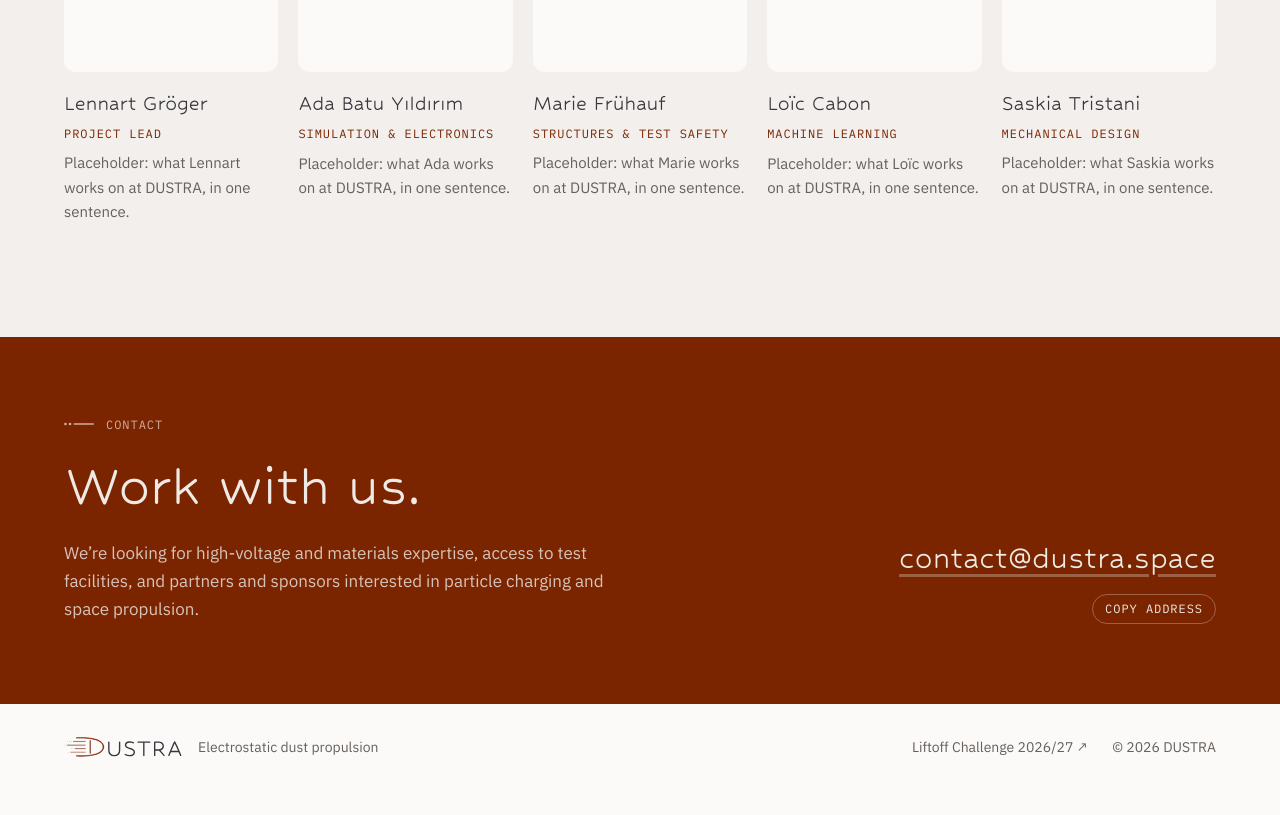
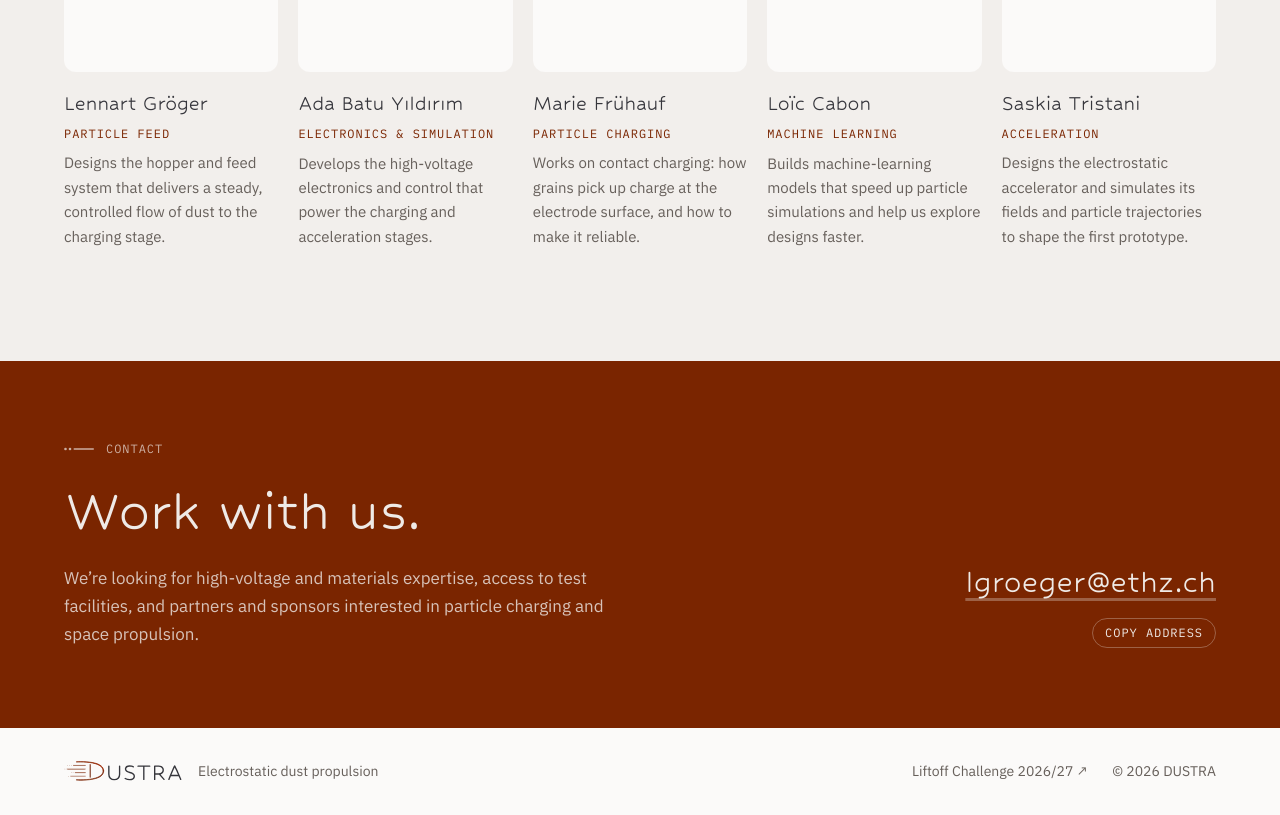
Before and after one commit to Dustra-space/Dustra_Web, a React (Vite) app: page / in a window 1280 px wide. Shown: the part 3900-4715 px from the top of the page. Before the commit the page ends 4691 px from the top, so only its background shows below. Built offline with nearby package versions, Linux system fonts and the light colour scheme.

Commit message:
Update team text

```diff
--- a/src/content.ts
+++ b/src/content.ts
@@ -10,7 +10,7 @@ export const site = {
   name: 'DUSTRA',
   field: 'Electrostatic dust propulsion',
   institution: 'ETH Zurich',
-  email: 'contact@dustra.space',
+  email: 'lgroeger@ethz.ch',
   contactPerson: 'Lennart Gröger',
   contactRole: 'Project lead',
 } as const
@@ -135,28 +135,28 @@ export const team: { eyebrow: string; title: string; blurb: string; members: Mem
   members: [
     {
       name: 'Lennart Gröger',
-      role: 'Project lead',
-      bio: 'Placeholder: what Lennart works on at DUSTRA, in one sentence.',
+      role: 'Particle Feed',
+      bio: 'Designs the hopper and feed system that delivers a steady, controlled flow of dust to the charging stage.',
     },
     {
       name: 'Ada Batu Yıldırım',
-      role: 'Simulation & electronics',
-      bio: 'Placeholder: what Ada works on at DUSTRA, in one sentence.',
+      role: 'Electronics & Simulation',
+      bio: 'Develops the high-voltage electronics and control that power the charging and acceleration stages.',
     },
     {
       name: 'Marie Frühauf',
-      role: 'Structures & test safety',
-      bio: 'Placeholder: what Marie works on at DUSTRA, in one sentence.',
+      role: 'Particle charging',
+      bio: 'Works on contact charging: how grains pick up charge at the electrode surface, and how to make it reliable.',
     },
     {
       name: 'Loïc Cabon',
-      role: 'Machine learning',
-      bio: 'Placeholder: what Loïc works on at DUSTRA, in one sentence.',
+      role: 'Machine Learning',
+      bio: 'Builds machine-learning models that speed up particle simulations and help us explore designs faster.',
     },
     {
       name: 'Saskia Tristani',
-      role: 'Mechanical design',
-      bio: 'Placeholder: what Saskia works on at DUSTRA, in one sentence.',
+      role: 'Acceleration',
+      bio: 'Designs the electrostatic accelerator and simulates its fields and particle trajectories to shape the first prototype.',
     },
   ],
 }
```
